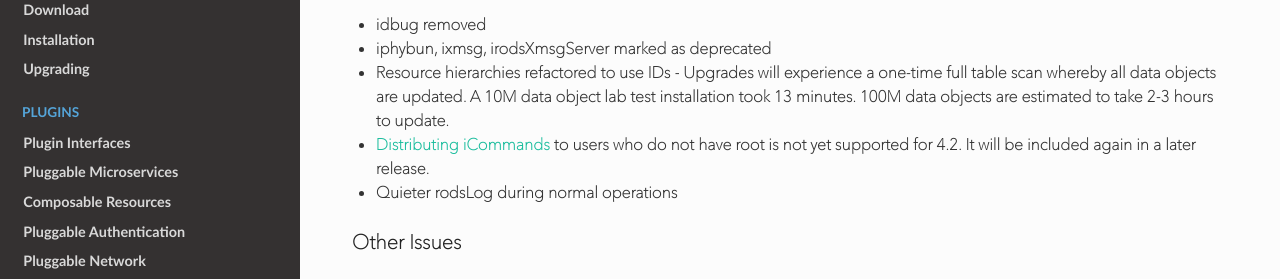
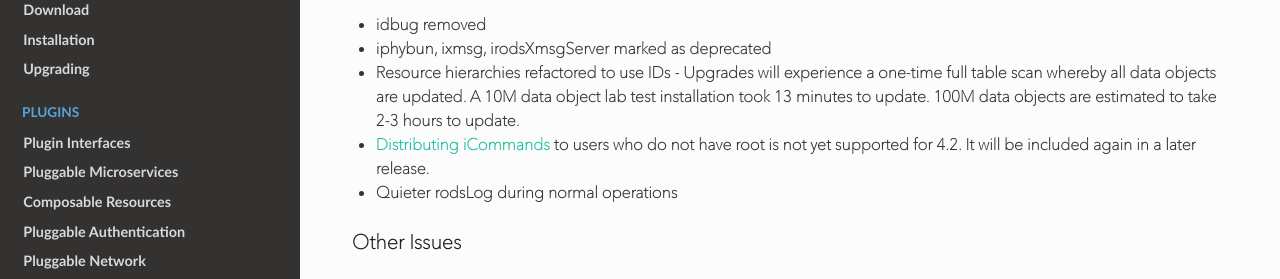
Before and after one commit to irods/irods_docs, an MkDocs documentation site: the page built from docs/release_notes.md, in a window 1280 px wide and 900 px high, scrolled down 578 px. Shown: the part 198-477 px from the top of the window. Built offline with MkDocs 1.6.1, drawn with Linux system fonts in a browser that asks for light colours; nearby versions of some CDN libraries; old or Windows-style settings are respelled for this version of MkDocs.

Commit message:
release notes

```diff
--- a/docs/release_notes.md
+++ b/docs/release_notes.md
@@ -40,7 +40,7 @@ Release Date: 2016-11-13
 
  - iphybun, ixmsg, irodsXmsgServer marked as deprecated
 
- - Resource hierarchies refactored to use IDs - Upgrades will experience a one-time full table scan whereby all data objects are updated.  A 10M data object lab test installation took 13 minutes.  100M data objects are estimated to take 2-3 hours to update.
+ - Resource hierarchies refactored to use IDs - Upgrades will experience a one-time full table scan whereby all data objects are updated.  A 10M data object lab test installation took 13 minutes to update.  100M data objects are estimated to take 2-3 hours to update.
 
  - [Distributing iCommands](system_overview/distributing_icommands.md) to users who do not have root is not yet supported for 4.2. It will be included again in a later release.
 
```
